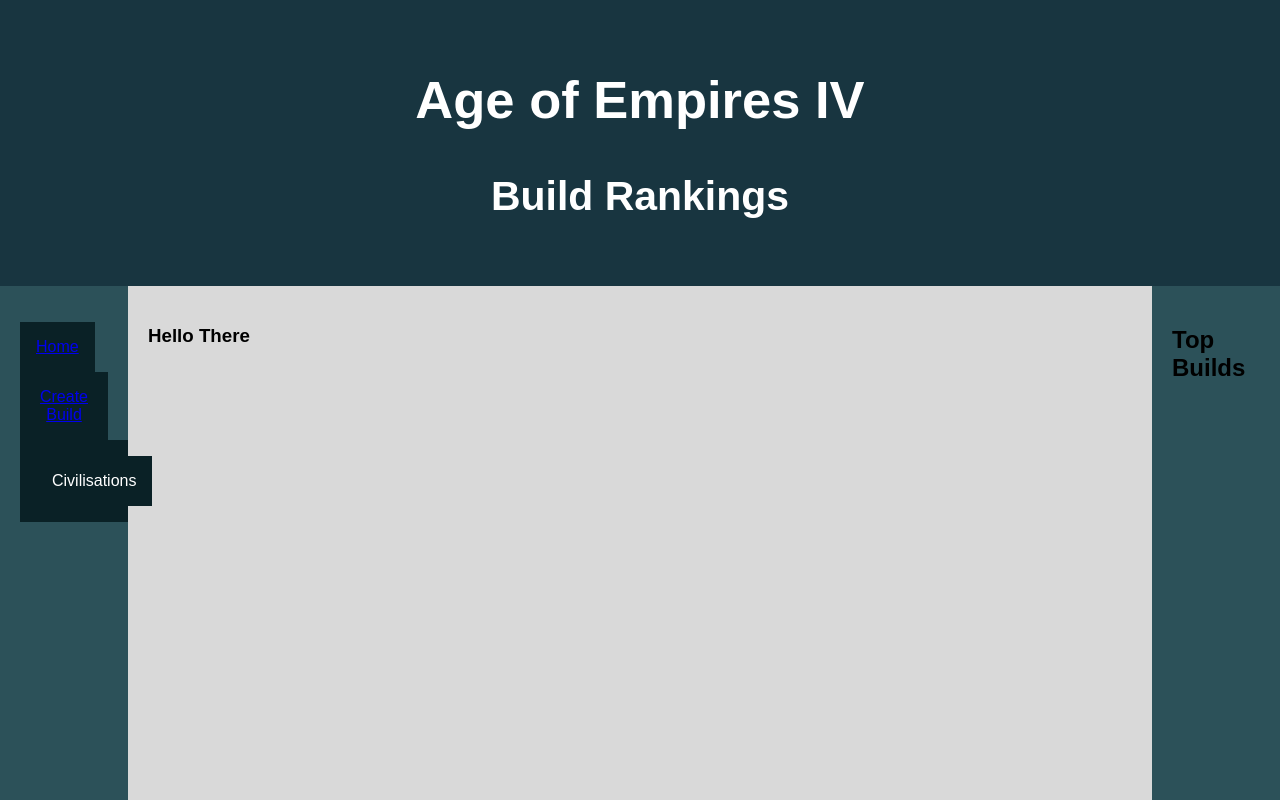
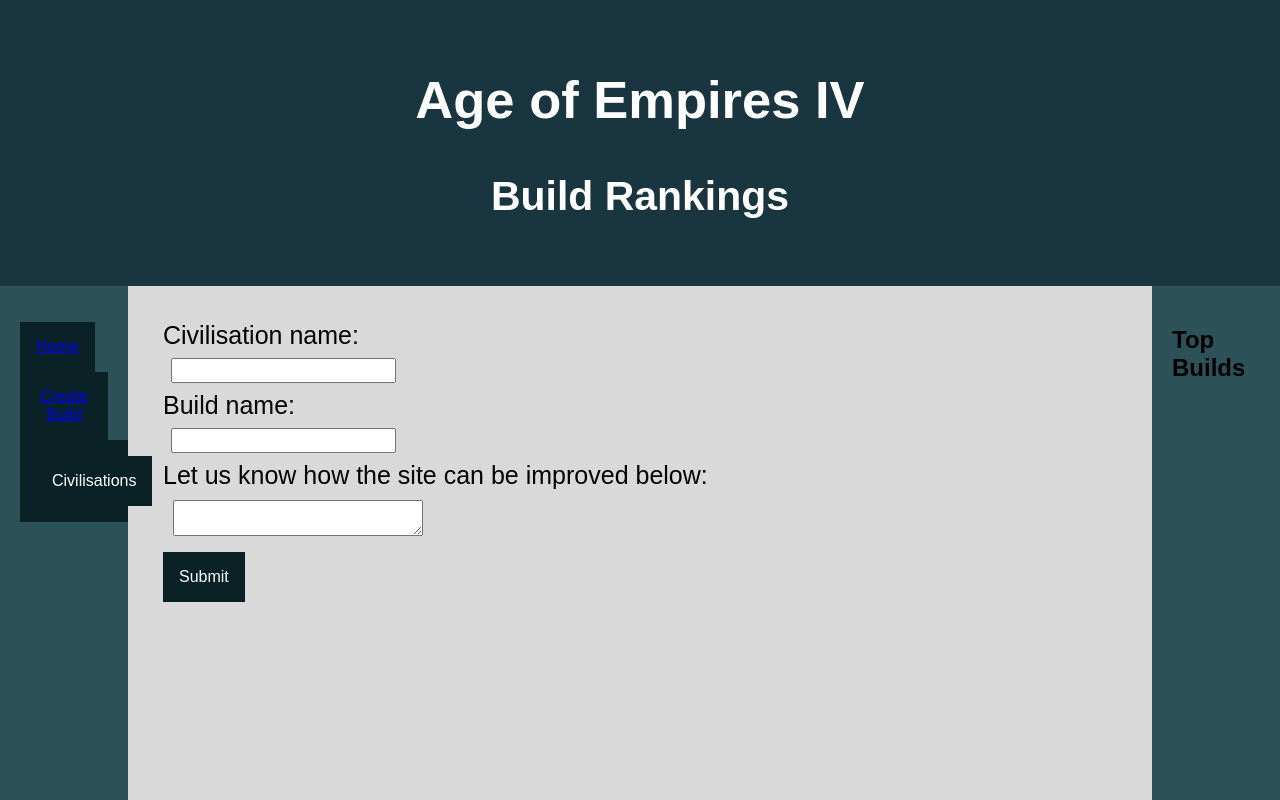
Before and after one commit to PaulJD88/AoE_Builds_fe, a Vue app: page /#/create in a window 1280 px wide. Shown: the top 800 px of the page. Built offline with nearby package versions, Linux system fonts and the light colour scheme.

Commit message:
Create Build form input

```diff
--- a/src/App.vue
+++ b/src/App.vue
@@ -119,7 +119,8 @@
 @media (max-width: 600px) {
   nav,
   article,
-  .sidebar {
+  .sidebar
+  {
     width: 100%;
     height: auto;
   }
--- a/src/views/AbbasidDynasty.vue
+++ b/src/views/AbbasidDynasty.vue
@@ -1,6 +1,6 @@
 <template>
 <div>
-<h1> Abbasid Dynasty </h1>
+<h1> The Abbasid Dynasty </h1>
 <buildslct></buildslct>
 </div>
 </template>
--- a/src/views/CreateBuild.vue
+++ b/src/views/CreateBuild.vue
@@ -1,12 +1,57 @@
 <template>
-  <h1>Hello There</h1>
+      <div class="form">
+    <form @submit.prevent="submitForm">
+      <div>
+        <label for="civname">Civilisation name:</label><br />
+        <input id="name" type="text" v-model="civname" required />
+      </div>
+      <div>
+        <label for="buildname">Build name:</label><br />
+        <input id="build" type="text" v-model="buildname" required />
+      </div>
+      <div>
+        <label for="caps">Let us know how the site can be improved below:</label><br />
+        <textarea id="caps" v-model="caps" required></textarea>
+      </div>
+      <button :class="[civname ? activeClass : '']" type="submit">Submit</button>
+    </form>
+    </div>
 </template>
 
 <script>
 export default {
-
+  data () {
+    return {
+      civname: '',
+      buildname: '',
+      caps: '',
+      response: '',
+      activeClass: 'active'
+    }
+  }
 }
 </script>
 
 <style>
+
+form {
+  font-size: 25px;
+  padding: 15px;
+}
+
+textarea {
+  margin: 10px;
+  width: 250px;
+}
+
+input {
+  height: 25px;
+  width: 225px;
+  margin: 8px;
+}
+
+.icon {
+  font-size: 250px;
+}
+
 </style>
```
